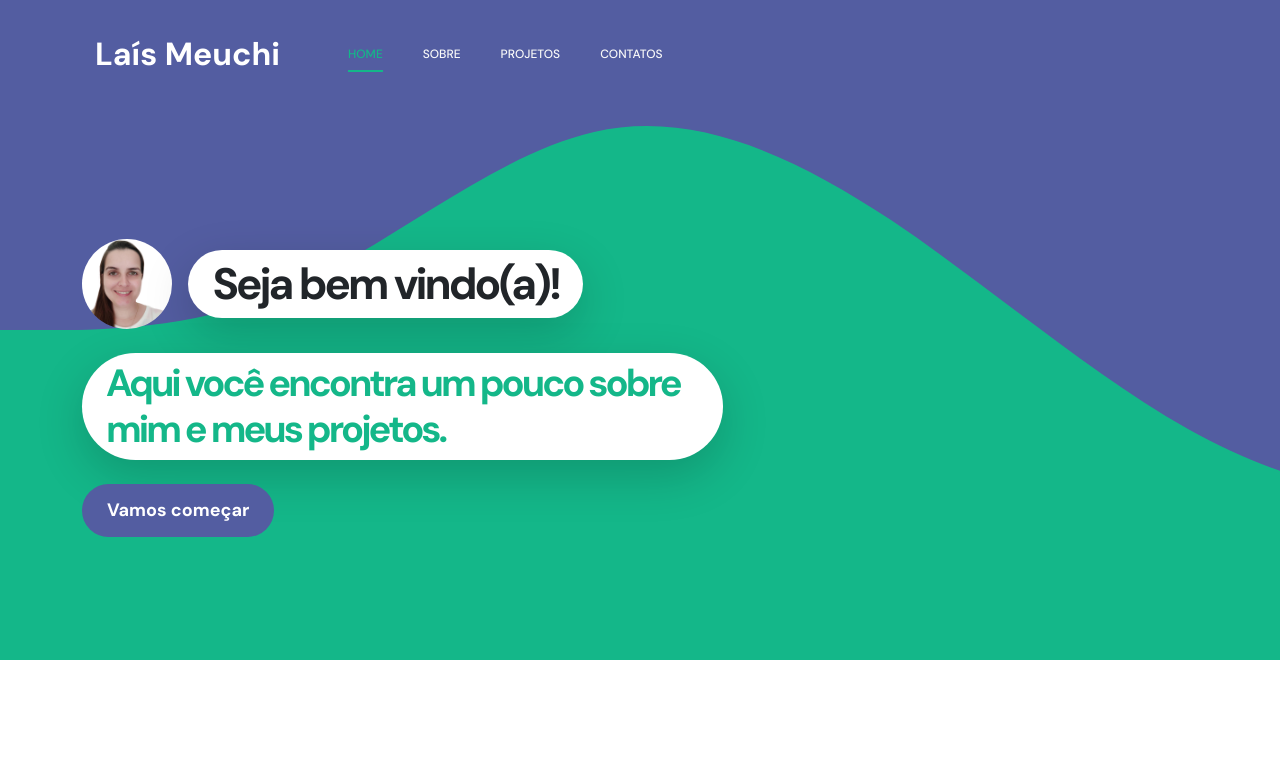
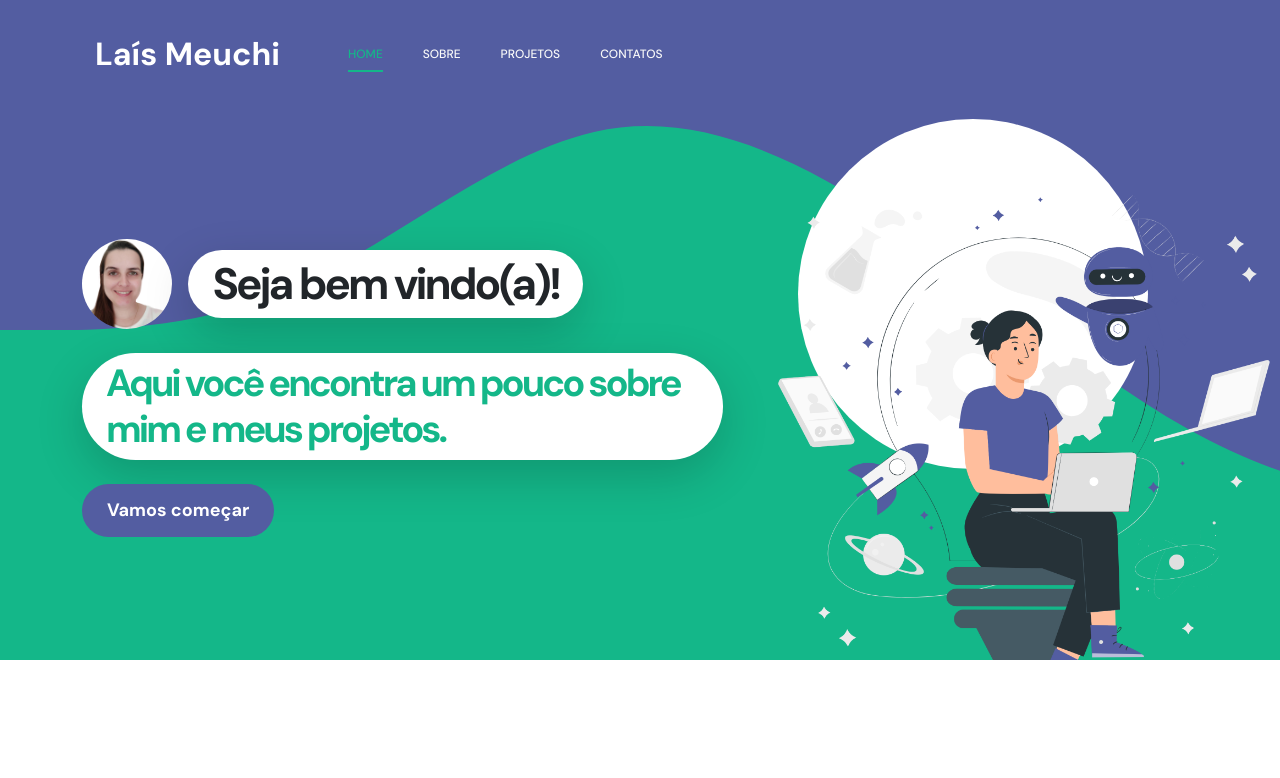
Before and after one commit to laismeuchi/laismeuchi.github.io, a plain HTML site: page index.html in a window 1280 px wide. Shown: the top 778 px of the page. Drawn offline with Linux system fonts and the light colour scheme.

Commit message:
Adicionar imagem

```diff
--- a/css/templatemo-first-portfolio-style.css
+++ b/css/templatemo-first-portfolio-style.css
@@ -522,7 +522,7 @@ strong {
   position: absolute;
   z-index: 22;
   top: 0;
-  width: 100%;
+  width: 90%;
   min-width: 550px;
 }
 
@@ -995,7 +995,7 @@ strong {
   }
 
   .hero-image {
-    min-width: 650px;
+    min-width: 400px;
   }
 
   .hero-title,
--- a/index.html
+++ b/index.html
@@ -110,10 +110,10 @@ https://templatemo.com/tm-578-first-portfolio
                             </div>
                         </div>
 
-                        <!-- <div class="col-lg-5 col-12 position-relative">
+                        <div class="col-lg-5 col-12 position-relative">
                             <div class="hero-image-wrap"></div>
-                            <img src="images/portrait-happy-excited-man-holding-laptop-computer.png" class="hero-image img-fluid" alt="">
-                        </div> -->
+                            <img src="images/Innovation-pana.png" class="hero-image img-fluid" alt="">
+                        </div>
 
                     </div>
                 </div>
```
Also changed, not shown: images/Innovation-pana.png (added).
